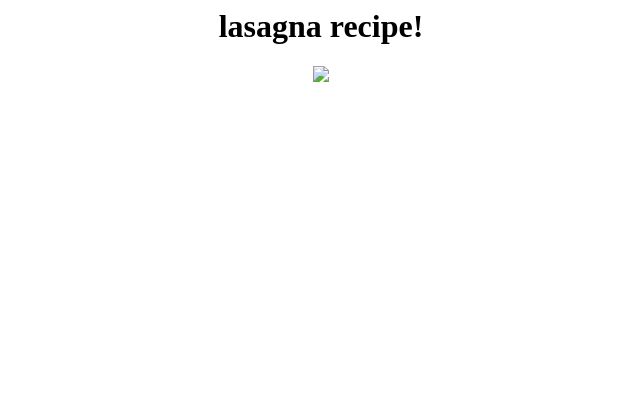
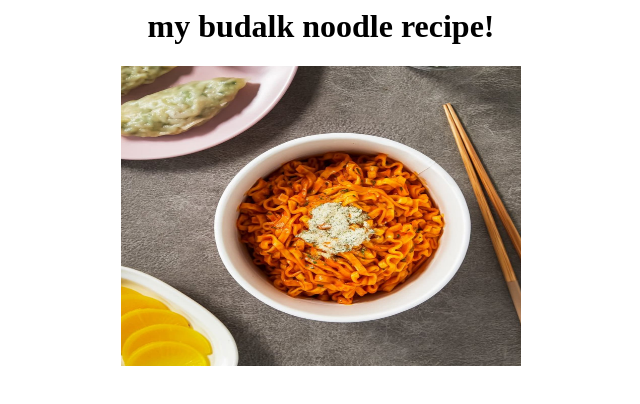
Before and after one commit to iidylic/odin-recipes, a plain HTML site: page recipes/budaknoodle.html in a window 1280 px wide. Shown: the whole page, without its empty margins (319-959 px from the left). Drawn offline with Linux system fonts and the light colour scheme; files whose address does not match are found by name.

Commit message:
added picture to website, fixed image loading issue

```diff
--- a/recipes/budaknoodle.html
+++ b/recipes/budaknoodle.html
@@ -5,10 +5,10 @@
 
 </head>
 <body>
-<h1 style="text-align:center">  lasagna recipe!</h1>
+<h1 style="text-align:center">  my budalk noodle recipe!</h1>
 <div style="display: grid; place-items: center;">
 
-    <img src = "budak.jpg">
+    <img src = "/Users/chezore/repos/odin-recipes/picture/noodles.jpg" style ="height:300px;width:400px">
 
   </div>
 
```
Also changed, not shown: food1/budak.jpg (deleted), picture/noodles.jpg (added).
